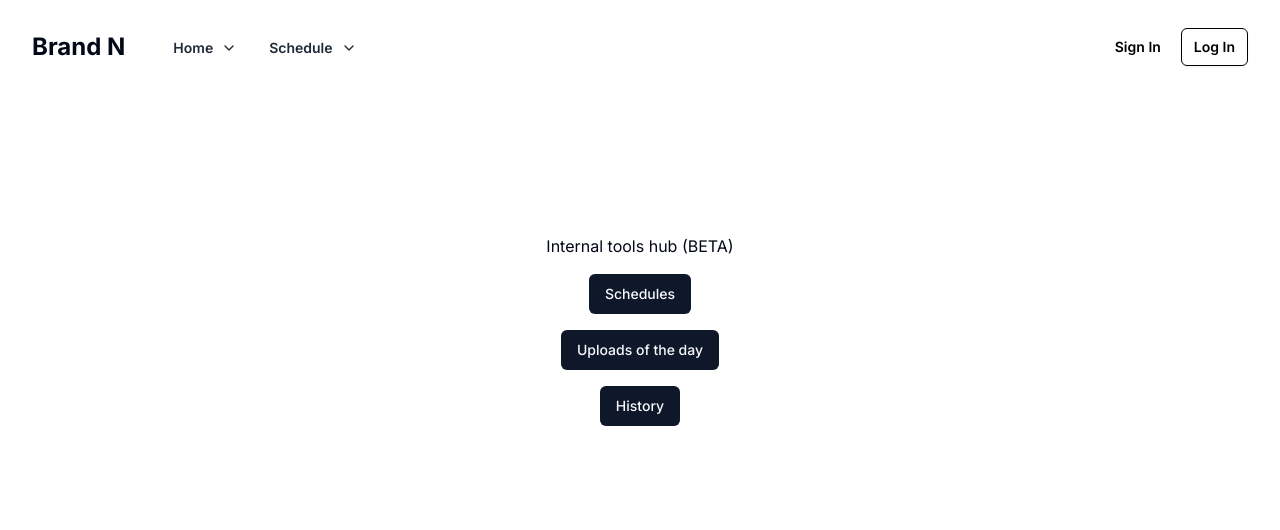
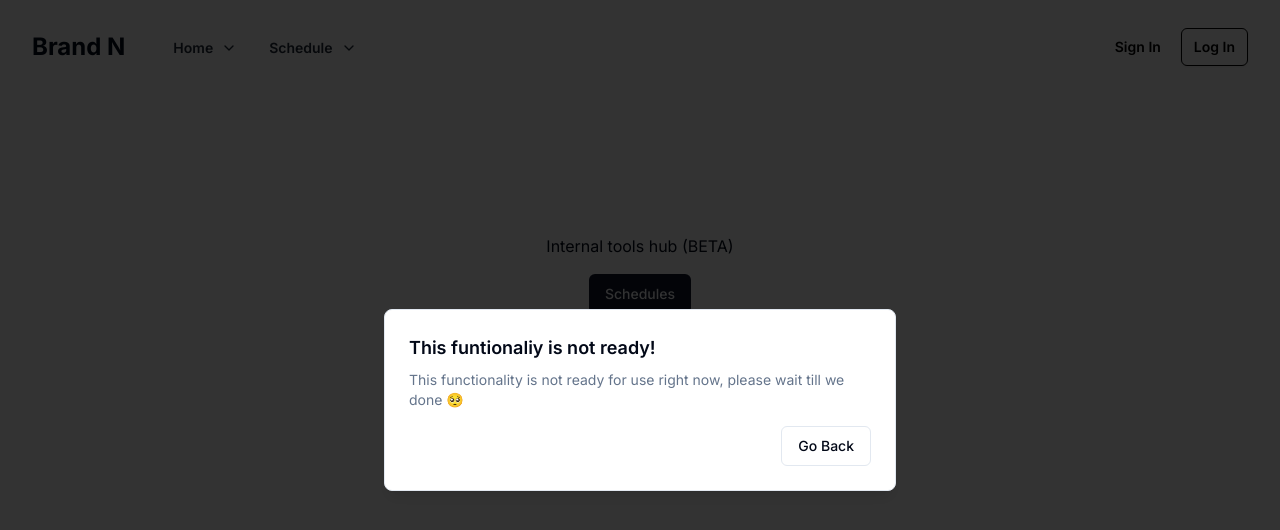
Before and after one commit to Elgius/internl_tools_brandN, a Next.js app: page / in a window 1280 px wide. Both pictures are taken after a click on the button "History". Shown: the top 530 px of the page. Built offline with nearby package versions, Linux system fonts and the light colour scheme.

Commit message:
added signals for unfinished functions

```diff
--- a/package.json
+++ b/package.json
@@ -9,6 +9,7 @@
     "lint": "next lint"
   },
   "dependencies": {
+    "@radix-ui/react-alert-dialog": "^1.0.5",
     "@radix-ui/react-label": "^2.0.2",
     "@radix-ui/react-slot": "^1.0.2",
     "@supabase/supabase-js": "^2.42.4",
--- a/src/app/page.tsx
+++ b/src/app/page.tsx
@@ -2,6 +2,20 @@
 import { Button } from "@/components/ui/button";
 import Navbar from "@/components/navbar";
 import Link from "next/link";
+
+// remove this once all functionalities are working
+import {
+  AlertDialog,
+  AlertDialogAction,
+  AlertDialogCancel,
+  AlertDialogContent,
+  AlertDialogDescription,
+  AlertDialogFooter,
+  AlertDialogHeader,
+  AlertDialogTitle,
+  AlertDialogTrigger,
+} from "@/components/ui/alert-dialog";
+
 export default function Home() {
   let scheduler = "/scheduler";
   let upload = "/upload";
@@ -20,7 +34,27 @@
             <Link href={upload}>
               <Button>Uploads of the day</Button>
             </Link>
-            <Button>History</Button>
+            <>
+              <AlertDialog>
+                <AlertDialogTrigger asChild>
+                  <Button>History</Button>
+                </AlertDialogTrigger>
+                <AlertDialogContent>
+                  <AlertDialogHeader>
+                    <AlertDialogTitle>
+                      This funtionaliy is not ready!
+                    </AlertDialogTitle>
+                    <AlertDialogDescription>
+                      This functionality is not ready for use right now, please
+                      wait till we done 🥺
+                    </AlertDialogDescription>
+                  </AlertDialogHeader>
+                  <AlertDialogFooter>
+                    <AlertDialogCancel>Go Back</AlertDialogCancel>
+                  </AlertDialogFooter>
+                </AlertDialogContent>
+              </AlertDialog>
+            </>
           </div>
         </div>
       </div>
--- /dev/null
+++ b/src/components/ui/alert-dialog.tsx
@@ -0,0 +1,141 @@
+"use client"
+
+import * as React from "react"
+import * as AlertDialogPrimitive from "@radix-ui/react-alert-dialog"
+
+import { cn } from "@/lib/utils"
+import { buttonVariants } from "@/components/ui/button"
+
+const AlertDialog = AlertDialogPrimitive.Root
+
+const AlertDialogTrigger = AlertDialogPrimitive.Trigger
+
+const AlertDialogPortal = AlertDialogPrimitive.Portal
+
+const AlertDialogOverlay = React.forwardRef<
+  React.ElementRef<typeof AlertDialogPrimitive.Overlay>,
+  React.ComponentPropsWithoutRef<typeof AlertDialogPrimitive.Overlay>
+>(({ className, ...props }, ref) => (
+  <AlertDialogPrimitive.Overlay
+    className={cn(
+      "fixed inset-0 z-50 bg-black/80  data-[state=open]:animate-in data-[state=closed]:animate-out data-[state=closed]:fade-out-0 data-[state=open]:fade-in-0",
+      className
+    )}
+    {...props}
+    ref={ref}
+  />
+))
+AlertDialogOverlay.displayName = AlertDialogPrimitive.Overlay.displayName
+
+const AlertDialogContent = React.forwardRef<
+  React.ElementRef<typeof AlertDialogPrimitive.Content>,
+  React.ComponentPropsWithoutRef<typeof AlertDialogPrimitive.Content>
+>(({ className, ...props }, ref) => (
+  <AlertDialogPortal>
+    <AlertDialogOverlay />
+    <AlertDialogPrimitive.Content
+      ref={ref}
+      className={cn(
+        "fixed left-[50%] top-[50%] z-50 grid w-full max-w-lg translate-x-[-50%] translate-y-[-50%] gap-4 border bg-background p-6 shadow-lg duration-200 data-[state=open]:animate-in data-[state=closed]:animate-out data-[state=closed]:fade-out-0 data-[state=open]:fade-in-0 data-[state=closed]:zoom-out-95 data-[state=open]:zoom-in-95 data-[state=closed]:slide-out-to-left-1/2 data-[state=closed]:slide-out-to-top-[48%] data-[state=open]:slide-in-from-left-1/2 data-[state=open]:slide-in-from-top-[48%] sm:rounded-lg",
+        className
+      )}
+      {...props}
+    />
+  </AlertDialogPortal>
+))
+AlertDialogContent.displayName = AlertDialogPrimitive.Content.displayName
+
+const AlertDialogHeader = ({
+  className,
+  ...props
+}: React.HTMLAttributes<HTMLDivElement>) => (
+  <div
+    className={cn(
+      "flex flex-col space-y-2 text-center sm:text-left",
+      className
+    )}
+    {...props}
+  />
+)
+AlertDialogHeader.displayName = "AlertDialogHeader"
+
+const AlertDialogFooter = ({
+  className,
+  ...props
+}: React.HTMLAttributes<HTMLDivElement>) => (
+  <div
+    className={cn(
+      "flex flex-col-reverse sm:flex-row sm:justify-end sm:space-x-2",
+      className
+    )}
+    {...props}
+  />
+)
+AlertDialogFooter.displayName = "AlertDialogFooter"
+
+const AlertDialogTitle = React.forwardRef<
+  React.ElementRef<typeof AlertDialogPrimitive.Title>,
+  React.ComponentPropsWithoutRef<typeof AlertDialogPrimitive.Title>
+>(({ className, ...props }, ref) => (
+  <AlertDialogPrimitive.Title
+    ref={ref}
+    className={cn("text-lg font-semibold", className)}
+    {...props}
+  />
+))
+AlertDialogTitle.displayName = AlertDialogPrimitive.Title.displayName
+
+const AlertDialogDescription = React.forwardRef<
+  React.ElementRef<typeof AlertDialogPrimitive.Description>,
+  React.ComponentPropsWithoutRef<typeof AlertDialogPrimitive.Description>
+>(({ className, ...props }, ref) => (
+  <AlertDialogPrimitive.Description
+    ref={ref}
+    className={cn("text-sm text-muted-foreground", className)}
+    {...props}
+  />
+))
+AlertDialogDescription.displayName =
+  AlertDialogPrimitive.Description.displayName
+
+const AlertDialogAction = React.forwardRef<
+  React.ElementRef<typeof AlertDialogPrimitive.Action>,
+  React.ComponentPropsWithoutRef<typeof AlertDialogPrimitive.Action>
+>(({ className, ...props }, ref) => (
+  <AlertDialogPrimitive.Action
+    ref={ref}
+    className={cn(buttonVariants(), className)}
+    {...props}
+  />
+))
+AlertDialogAction.displayName = AlertDialogPrimitive.Action.displayName
+
+const AlertDialogCancel = React.forwardRef<
+  React.ElementRef<typeof AlertDialogPrimitive.Cancel>,
+  React.ComponentPropsWithoutRef<typeof AlertDialogPrimitive.Cancel>
+>(({ className, ...props }, ref) => (
+  <AlertDialogPrimitive.Cancel
+    ref={ref}
+    className={cn(
+      buttonVariants({ variant: "outline" }),
+      "mt-2 sm:mt-0",
+      className
+    )}
+    {...props}
+  />
+))
+AlertDialogCancel.displayName = AlertDialogPrimitive.Cancel.displayName
+
+export {
+  AlertDialog,
+  AlertDialogPortal,
+  AlertDialogOverlay,
+  AlertDialogTrigger,
+  AlertDialogContent,
+  AlertDialogHeader,
+  AlertDialogFooter,
+  AlertDialogTitle,
+  AlertDialogDescription,
+  AlertDialogAction,
+  AlertDialogCancel,
+}
```
Also changed, not shown: 1 other file (tests, documents, lock files or other folders).
